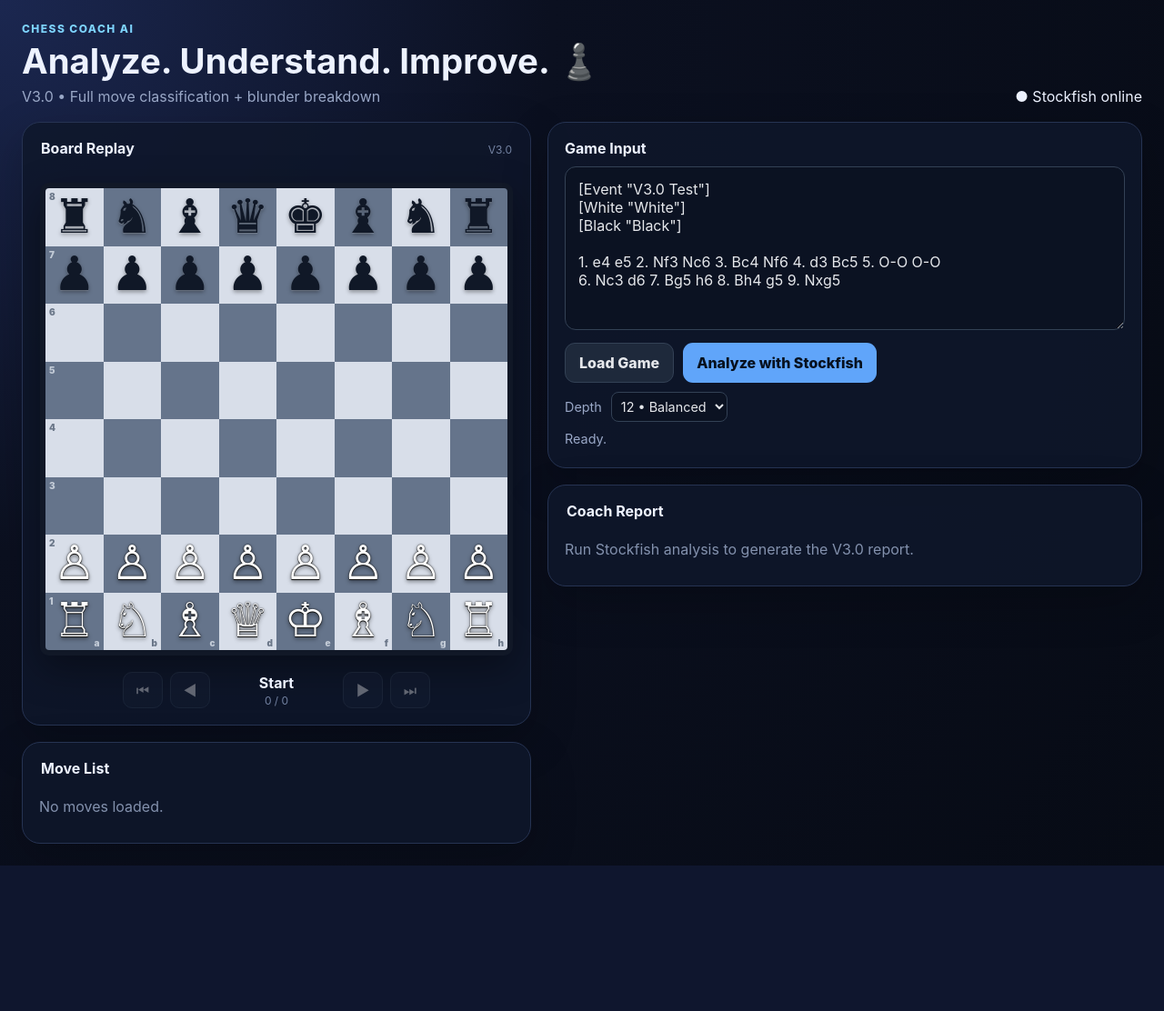
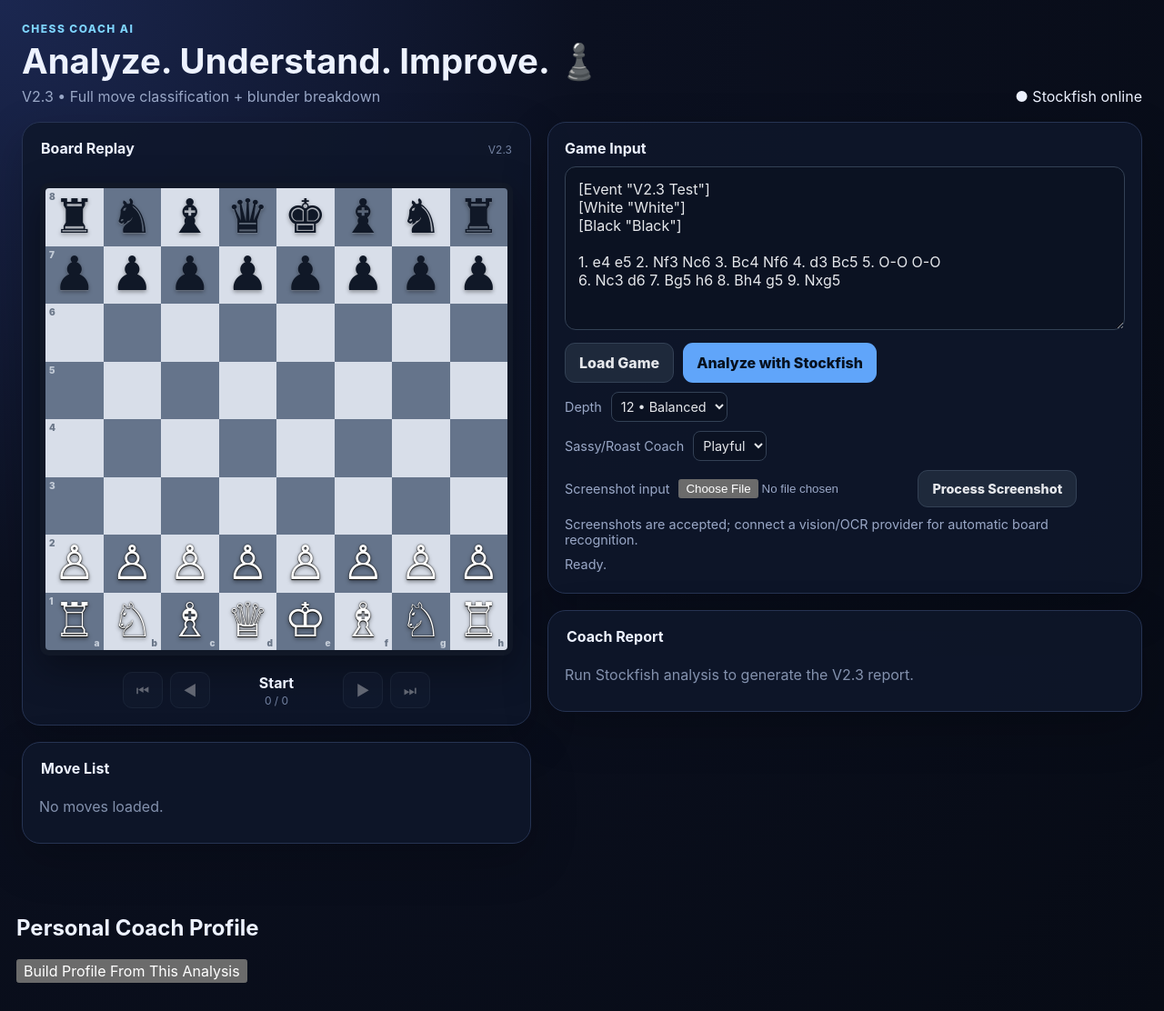
Before and after one commit to venkataishaan-ux/chess-ai-nextlevel, a Flask app: page / in a window 1280 px wide. Shown: the whole page at 91% size. Before the commit the page ends 952 px from the top, so only its background shows below. Run offline with Flask 3, Linux system fonts and the light colour scheme.

Commit message:
Update version numbers in index.html to V2.3

```diff
--- a/templates/index.html
+++ b/templates/index.html
@@ -2,19 +2,19 @@
 <html lang="en">
 <head>
   <meta charset="utf-8"><meta name="viewport" content="width=device-width, initial-scale=1">
-  <title>Chess Coach AI • V3.0</title>
-  <link rel="stylesheet" href="{{ url_for('static', filename='style.css') }}?v=3.0.0">
+  <title>Chess Coach AI • V2.3</title>
+  <link rel="stylesheet" href="{{ url_for('static', filename='style.css') }}?v=2.1.5">
 </head>
 <body>
 <div class="app">
   <header class="header">
-    <div><div class="eyebrow">Chess Coach AI</div><h1>Analyze. Understand. Improve. ♟️</h1><p class="subtitle">V3.0 • Full move classification + blunder breakdown</p></div>
+    <div><div class="eyebrow">Chess Coach AI</div><h1>Analyze. Understand. Improve. ♟️</h1><p class="subtitle">V2.3 • Full move classification + blunder breakdown</p></div>
     <div id="engineStatus" class="engine">Checking Stockfish…</div>
   </header>
   <main class="layout">
     <section>
       <div class="card">
-        <div class="card-head"><h2>Board Replay</h2><span class="move-counter">V3.0</span></div>
+        <div class="card-head"><h2>Board Replay</h2><span class="move-counter">V2.3</span></div>
         <div class="board-wrap"><div id="board" class="board" aria-label="Chess board"></div></div>
         <div class="controls">
           <button id="firstBtn" class="nav" type="button" aria-label="First move">⏮</button>
@@ -31,7 +31,7 @@
     <section>
       <div class="card panel">
         <div class="card-head" style="padding:0 0 10px"><h2>Game Input</h2></div>
-        <textarea id="pgn" placeholder="Paste a PGN here…">[Event "V3.0 Test"]
+        <textarea id="pgn" placeholder="Paste a PGN here…">[Event "V2.3 Test"]
 [White "White"]
 [Black "Black"]
 
@@ -39,12 +39,24 @@
 6. Nc3 d6 7. Bg5 h6 8. Bh4 g5 9. Nxg5</textarea>
         <div class="actions"><button id="loadBtn" class="secondary" type="button">Load Game</button><button id="analyzeBtn" class="primary" type="button">Analyze with Stockfish</button></div>
         <div class="options"><label for="depth">Depth</label><select id="depth"><option value="10">10 • Fast</option><option value="12" selected>12 • Balanced</option><option value="14">14 • Deeper</option><option value="16">16 • Deep</option></select></div>
+        <div class="options"><label for="roastMode">Sassy/Roast Coach</label><select id="roastMode"><option value="off">Off</option><option value="gentle">Gentle</option><option value="playful" selected>Playful</option><option value="spicy">Spicy</option></select></div>
+        <div class="options"><label for="screenshotInput">Screenshot input</label><input id="screenshotInput" type="file" accept="image/png,image/jpeg,image/webp"><button id="uploadScreenshotBtn" class="secondary" type="button">Process Screenshot</button></div>
+        <div id="screenshotStatus" class="status">Screenshots are accepted; connect a vision/OCR provider for automatic board recognition.</div>
         <div id="status" class="status">Ready.</div>
       </div>
-      <div class="card" style="margin-top:18px"><div class="card-head"><h2>Coach Report</h2></div><div id="analysis" class="report"><div class="empty">Run Stockfish analysis to generate the V3.0 report.</div></div></div>
+      <div class="card" style="margin-top:18px"><div class="card-head"><h2>Coach Report</h2></div><div id="analysis" class="report"><div class="empty">Run Stockfish analysis to generate the V2.3 report.</div></div></div>
     </section>
   </main>
 </div>
-<script src="{{ url_for('static', filename='app.js') }}?v=3.0.0"></script>
-</body>
+<script src="{{ url_for('static', filename='app.js') }}?v=2.1.5"></script>
+<section class="panel" style="margin-top:1rem"><h2>Personal Coach Profile</h2><button id="profileBtn">Build Profile From This Analysis</button><pre id="profileOutput"></pre></section>
+<script>
+document.getElementById('profileBtn')?.addEventListener('click', async () => {
+ const out=document.getElementById('profileOutput'); out.textContent='Building profile...';
+ const report=window.lastReport || window.analysisReport || null;
+ const games=report ? [report] : [];
+ const r=await fetch('/api/profile',{method:'POST',headers:{'Content-Type':'application/json'},body:JSON.stringify({games})});
+ out.textContent=JSON.stringify(await r.json(),null,2);
+});
+</script></body>
 </html>
```
